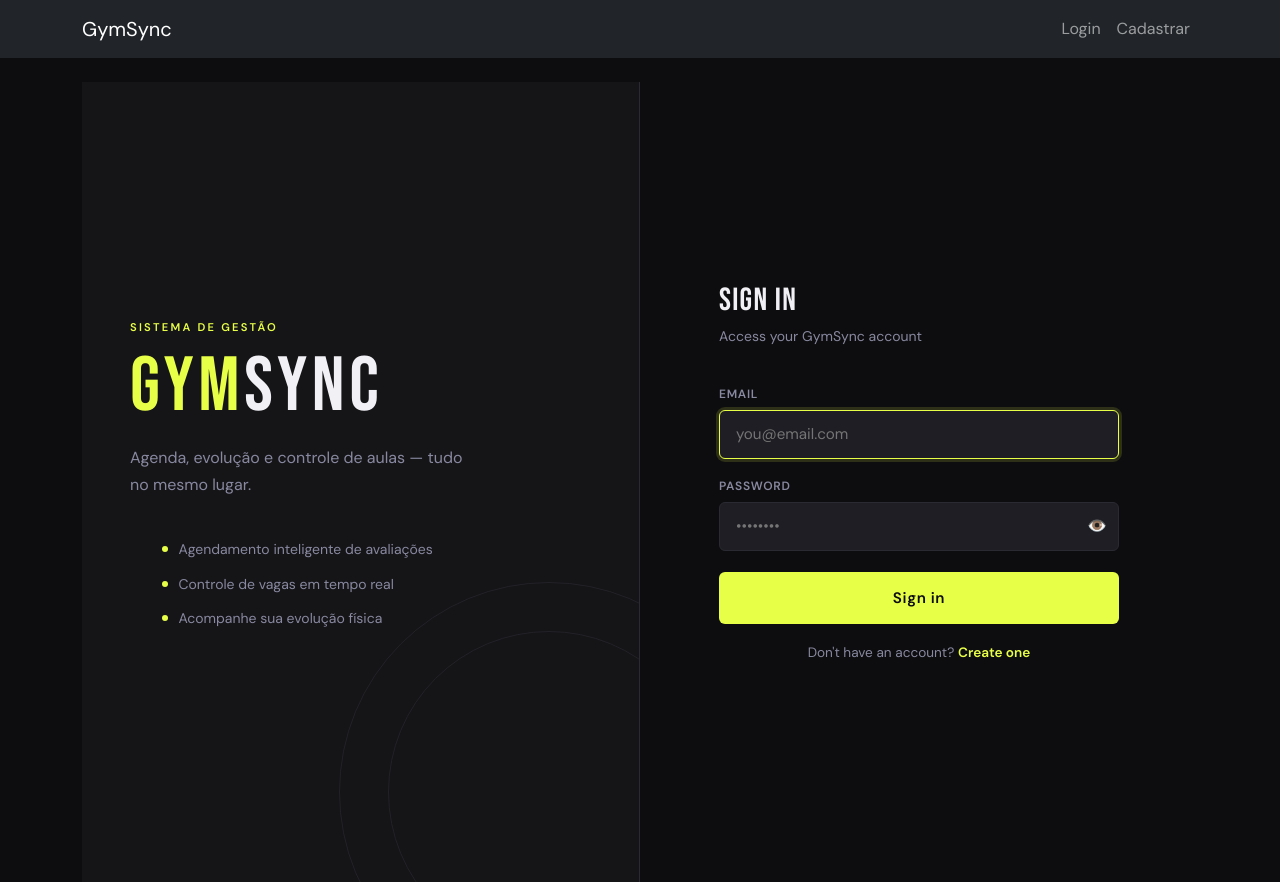
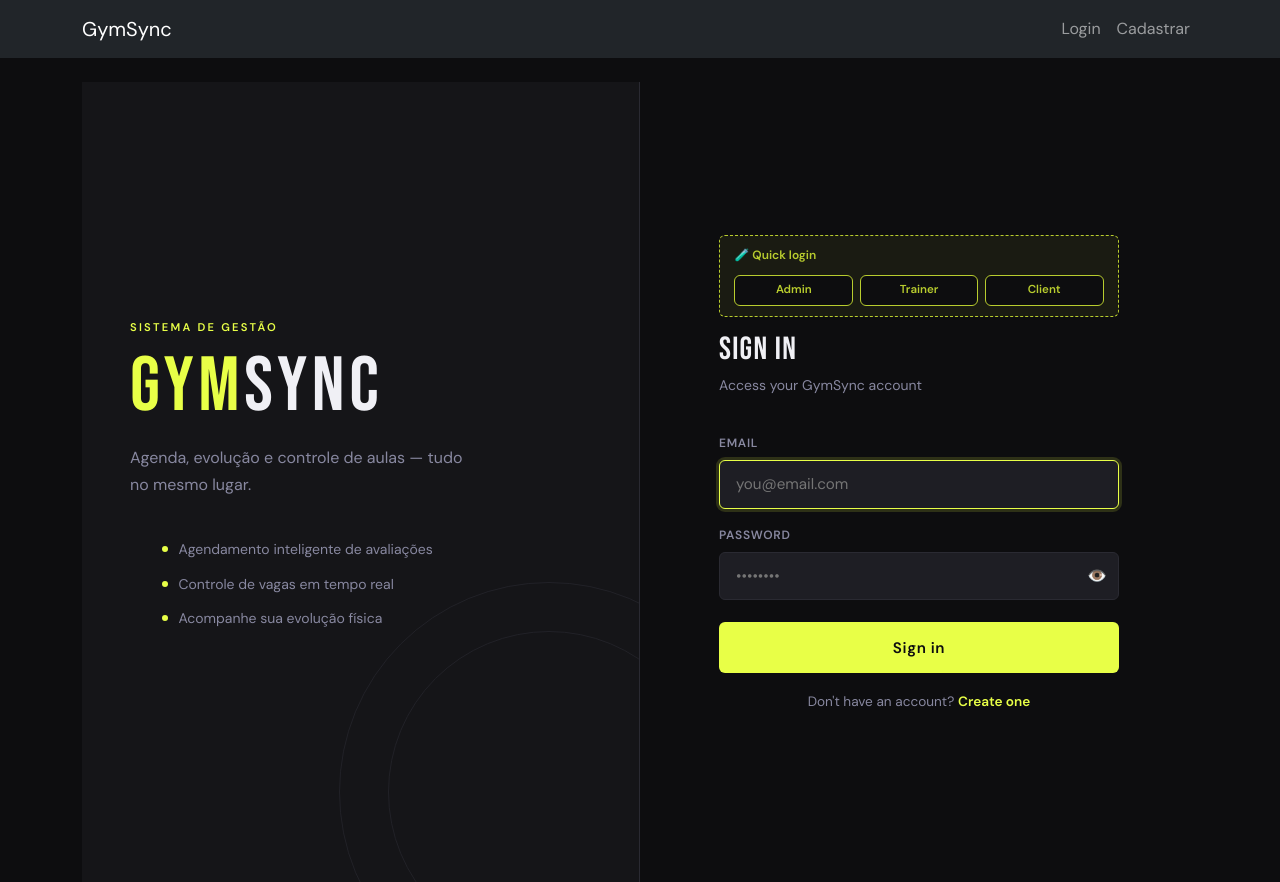
Before and after one commit to carlosegzm/GymSync, a React (Vite) app in the folder frontend/gymsync/: page /#/login in a window 1280 px wide. Built offline with nearby package versions, Linux system fonts and the light colour scheme.

Commit message:
feat: login selector for testing

```diff
--- a/frontend/gymsync/src/components/forms/auth/AuthForms.module.css
+++ b/frontend/gymsync/src/components/forms/auth/AuthForms.module.css
@@ -270,3 +270,25 @@
   font-family: monospace;
   color: var(--text-primary);
 }
+
+.devProfiles {
+    display: flex;
+    gap: 0.4rem;
+    margin-top: 0.4rem;
+}
+.devProfileBtn {
+    flex: 1;
+    padding: 0.35rem 0;
+    background: var(--bg-base);
+    border: 1px solid var(--accent-dim);
+    border-radius: var(--radius-sm);
+    color: var(--accent-dim);
+    font-size: 0.72rem;
+    font-weight: 600;
+    cursor: pointer;
+    transition: background 0.15s, color 0.15s;
+}
+.devProfileBtn:hover {
+    background: var(--accent-glow);
+    color: var(--accent);
+}
--- a/frontend/gymsync/src/components/forms/auth/LoginForm.jsx
+++ b/frontend/gymsync/src/components/forms/auth/LoginForm.jsx
@@ -14,6 +14,13 @@ import { ROLE_HOME } from "../../../routing/routeConfig";
 // styles
 import styles from './AuthForms.module.css';
 
+// testing
+const DEV_PROFILES = [
+	{ label: 'Admin', email: 'admin@gymsync.com', password: '123456', role: 'ADMIN' },
+	{ label: 'Trainer', email: 'trainer@gymsync.com', password: '123456', role: 'TRAINER' },
+	{ label: 'Client', email: 'client@gymsync.com', password: '123456', role: 'CLIENT' },
+];
+
 /**
  * Login form component.
  *
@@ -28,18 +35,23 @@ export default function LoginForm() {
 	const navigate = useNavigate();
 	const location = useLocation();
 
-	const [email, setEmail]                   = useState('');
-	const [password, setPassword]             = useState('');
+	const [email, setEmail] = useState('');
+	const [password, setPassword] = useState('');
 	const [visiblePassword, setVisiblePassword] = useState(false);
-	const [error, setError]                   = useState('');
-	const [loading, setLoading]               = useState(false);
+	const [error, setError] = useState('');
+	const [loading, setLoading] = useState(false);
+
+	function fillProfile(profile) {
+		setEmail(profile.email);
+		setPassword(profile.password);
+	}
 
 	async function handleSubmit(e) {
 		e.preventDefault();
 		setError('');
 
-		if (!email.trim()) { setError('Please enter your email.');    return; }
-		if (!password)     { setError('Please enter your password.'); return; }
+		if (!email.trim()) { setError('Please enter your email.'); return; }
+		if (!password) { setError('Please enter your password.'); return; }
 
 		setLoading(true);
 		try {
@@ -58,8 +70,27 @@ export default function LoginForm() {
 		}
 	}
 
+
 	return (
 		<form className={styles.form} onSubmit={handleSubmit} noValidate>
+			{import.meta.env.DEV && (
+				<div className={styles.devHint}>
+					<span>🧪 Quick login</span>
+					<div className={styles.devProfiles}>
+						{DEV_PROFILES.map((p) => (
+							<button
+								key={p.role}
+								type="button"
+								className={styles.devProfileBtn}
+								onClick={() => fillProfile(p)}
+							>
+								{p.label}
+							</button>
+						))}
+					</div>
+				</div>
+			)}
+
 			<div className={styles.formHeader}>
 				<h2 className={styles.formTitle}>Sign in</h2>
 				<p className={styles.formSubtitle}>Access your GymSync account</p>
```
